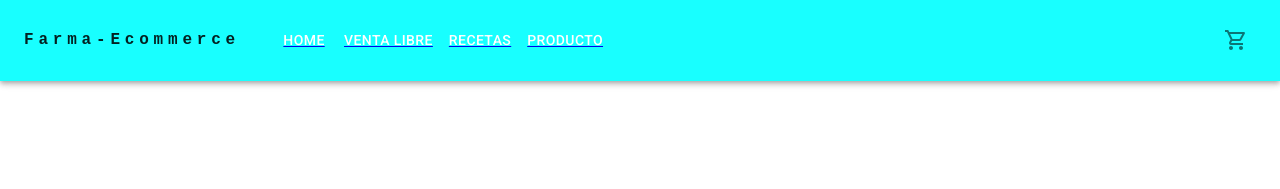
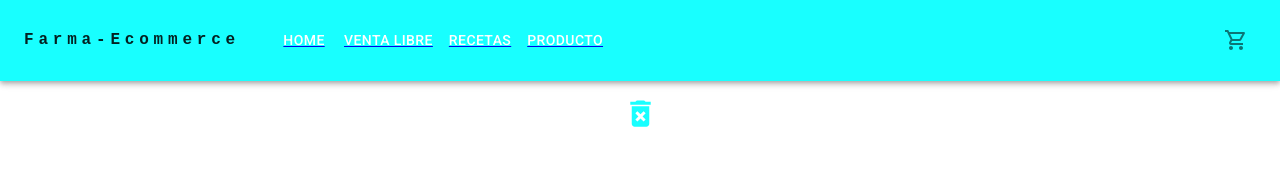
Before and after one commit to santisa147/farmaecommerce, a React (Create React App) app: page /cart in a window 1280 px wide. Shown: the top 189 px of the page. Built offline with nearby package versions, Linux system fonts and the light colour scheme.

Commit message:
CartContext

```diff
--- a/src/App.js
+++ b/src/App.js
@@ -8,6 +8,8 @@ import Test from "./Test/Test";
 import { ThemeProvider } from "@mui/material";
 import theme from "./ThemeConfig";
 import Cart from "./components/Cart";
+import { CartProvider } from "./components/CartContext";
+import { DataProvider } from "./components/DataContext";
 const items = [
   {
     id: 10,
@@ -16,7 +18,7 @@ const items = [
     price: 100,
     pictureURL: "",
     idcategoria: "recetas",
-
+    cartcant: 0,
   },
   {
     id: 11,
@@ -25,7 +27,7 @@ const items = [
     price: 100,
     pictureURL: "",
     idcategoria: "recetas",
-
+    cartcant: 0,
   },
   {
     id: 12,
@@ -34,7 +36,7 @@ const items = [
     price: 100,
     pictureURL: "",
     idcategoria: "recetas",
-
+    cartcant: 0,
   },
   {
     id: 13,
@@ -43,7 +45,7 @@ const items = [
     price: 100,
     pictureURL: "",
     idcategoria: "recetas",
-
+    cartcant: 0,
   },
   {
     id: 14,
@@ -52,7 +54,7 @@ const items = [
     price: 100,
     pictureURL: "",
     idcategoria: "ventalibre",
-
+    cartcant: 0,
   },
   {
     id: 15,
@@ -61,11 +63,14 @@ const items = [
     price: 100,
     pictureURL: "",
     idcategoria: "ventalibre",
-
+    cartcant: 0,
   },
 ];
 export function App() {
   return (
+    <DataProvider>
+    <CartProvider>
+      <div>
         <ThemeProvider theme={theme}>
           <BrowserRouter>
             <NavBar />
@@ -78,13 +83,16 @@ export function App() {
               />
               <Route
                 path="/product/:idproduct"
-            element={<ItemDetail prod={items} />}
+                element={<ItemDetail  />}
               />
 
-          <Route path="/cart" element={<Cart itemCart={items}/>}/>
+              <Route path="/cart" element={<Cart  />} />
             </Routes>
           </BrowserRouter>
         </ThemeProvider>
+      </div>
+    </CartProvider>
+    </DataProvider>
   );
 }
 
--- a/src/SCSS/App.scss
+++ b/src/SCSS/App.scss
@@ -11,3 +11,9 @@ main{
     justify-content: center;
     align-items: center;
 }
+#trashIcon{
+    display: flex;
+    justify-content: center;
+    margin: 15px;
+    align-items: center;
+}
--- a/src/components/Cart.jsx
+++ b/src/components/Cart.jsx
@@ -1,16 +1,44 @@
-import { Card, CardContent, CardMedia, Grid, Typography } from "@mui/material";
-import React, { useState } from "react";
+import {
+  Button,
+  ButtonGroup,
+  Card,
+  CardContent,
+  CardMedia,
+  Grid,
+  IconButton,
+  Typography,
+} from "@mui/material";
+import React, { useContext, useState } from "react";
 import { useEffect } from "react";
 import { useParams } from "react-router-dom";
+import { CartContext } from "./CartContext";
 import { ItemCount } from "./ItemCount";
-let itemList = [];
-export default function Cart({ itemCart }) {
+import DeleteForeverIcon from "@mui/icons-material/DeleteForever";
+import { render } from "@testing-library/react";
+import { DataContext } from "./DataContext";
 
-
-
+export default function Cart() {
+  const { cartItems, setcartItems } = useContext(CartContext);
+  const {itemList }= useContext(DataContext)
+  function handleDelete(id){
+    itemList.filter((d) => {
+      if (d.id == id) {
+        d.cartcant= 0
+      }
+    });
+    setcartItems(cartItems.filter((i)=>i.id != id))
+  }
+  function handleClear(){
+    render()
+    setcartItems([])
+    itemList.forEach(element => {
+      element.cartcant = 0
+    });
+  }
   return (
+    <div>
       <Grid container spacing={1} justifyContent="center">
-      {itemList.map((item) => (
+        {cartItems.map((item) => (
           <Grid item>
             <Card sx={{ maxWidth: 345 }}>
               <CardMedia
@@ -28,13 +56,21 @@ export default function Cart({ itemCart }) {
                   <p id="itemPrice">Precio: {item.price}</p>
                   <p id="itemID">Item ID: {item.id}</p>
                   <p>Item Category: {item.idcategoria}</p>
-                <p>Cantidad de items: {item.cantCart}</p>
+                  <p>Cantidad de items: {item.cartcant}</p>
                 </Typography>
-              <ItemCount />
+                <ButtonGroup>
+                  <Button onClick={()=>handleDelete(item.id)}>Eliminar Producto</Button>
+                </ButtonGroup>
               </CardContent>
             </Card>
           </Grid>
         ))}
       </Grid>
+      <div id="trashIcon">
+      <IconButton onClick={handleClear}>
+        <DeleteForeverIcon color={'primary'}fontSize={'large'} justifyContent={'center'}></DeleteForeverIcon>
+      </IconButton>
+      </div>
+    </div>
   );
 }
--- a/src/components/CartContext.jsx
+++ b/src/components/CartContext.jsx
@@ -0,0 +1,12 @@
+import React, { createContext, useState } from 'react'
+export const CartContext =createContext();
+
+export const CartProvider = ({children}) => {
+    const [cartItems, setcartItems] = useState([])
+
+  return (
+    <CartContext.Provider value={{cartItems, setcartItems}}>
+        {children}
+    </CartContext.Provider>
+  )
+}
--- /dev/null
+++ b/src/components/DataContext.jsx
@@ -0,0 +1,63 @@
+import React, { createContext } from "react";
+import { useState } from "react";
+const itemList = [
+    {
+      id: 10,
+      title: "Actron",
+      description: 150,
+      price: 100,
+      pictureURL: "",
+      idcategoria: "recetas",
+      cartcant: 0,
+    },
+    {
+      id: 11,
+      title: "Actron",
+      description: 150,
+      price: 100,
+      pictureURL: "",
+      idcategoria: "recetas",
+      cartcant: 0,
+    },
+    {
+      id: 12,
+      title: "Actron",
+      description: 150,
+      price: 100,
+      pictureURL: "",
+      idcategoria: "recetas",
+      cartcant: 0,
+    },
+    {
+      id: 13,
+      title: "Actron",
+      description: 150,
+      price: 100,
+      pictureURL: "",
+      idcategoria: "recetas",
+      cartcant: 0,
+    },
+    {
+      id: 14,
+      title: "Actron",
+      description: 150,
+      price: 100,
+      pictureURL: "",
+      idcategoria: "ventalibre",
+      cartcant: 0,
+    },
+    {
+      id: 15,
+      title: "Actron",
+      description: 150,
+      price: 100,
+      pictureURL: "",
+      idcategoria: "ventalibre",
+      cartcant: 0,
+    },
+  ];
+export const DataContext = createContext();
+export const DataProvider = ({ children }) => {
+    const[items,setitems]=useState([itemList])
+  return <DataContext.Provider value={{itemList}}>{children}</DataContext.Provider>;
+};
--- a/src/components/ListaProductos/ItemDetail.jsx
+++ b/src/components/ListaProductos/ItemDetail.jsx
@@ -1,75 +1,33 @@
 import { Card, CardContent, Grid, Typography, CardMedia } from "@mui/material";
-import React from "react";
+import React, { useContext } from "react";
 import { ItemCount } from "../ItemCount";
 import { useEffect } from "react";
 import { useState } from "react";
 import { useParams } from "react-router-dom";
 import Cart from "../Cart";
-// const prod = [
-//   {
-//     id: 10,
-//     title: "Actron",
-//     description: 150,
-//     price: 100,
-//     pictureURL: "",
-//     idcategoria: "recetas",
-//   },
-//   {
-//     id: 11,
-//     title: "Actron",
-//     description: 150,
-//     price: 100,
-//     pictureURL: "",
-//     idcategoria: "recetas",
-//   },
-//   {
-//     id: 12,
-//     title: "Actron",
-//     description: 150,
-//     price: 100,
-//     pictureURL: "",
-//     idcategoria: "recetas",
-//   },
-//   {
-//     id: 13,
-//     title: "Actron",
-//     description: 150,
-//     price: 100,
-//     pictureURL: "",
-//     idcategoria: "recetas",
-//   },
-//   {
-//     id: 14,
-//     title: "Actron",
-//     description: 150,
-//     price: 100,
-//     pictureURL: "",
-//     idcategoria: "ventalibre",
-//   },
-//   {
-//     id: 15,
-//     title: "Actron",
-//     description: 150,
-//     price: 100,
-//     pictureURL: "",
-//     idcategoria: "ventalibre",
-//   },
-// ];
+import { CartContext } from "../CartContext";
+import { render } from "@testing-library/react";
+import { DataContext } from "../DataContext";
 
-export function ItemDetail({ prod }) {
+export function ItemDetail() {
+  const { cartItems, setcartItems } = useContext(CartContext);
+  const { itemList } = useContext(DataContext);
   const { idproduct } = useParams();
   const [producto, setProducto] = useState([]);
   useEffect(() => {
     if (idproduct) {
-      setProducto(prod.filter((i) => i.id == idproduct));
+      setProducto(itemList.filter((i) => i.id == idproduct));
     }
   }, [idproduct]);
 
   function handleAddCart(count) {
-    console.log(count);
-    producto.cartCant = count
-    console.log(producto.cartCant);
-
+    itemList.filter((d) => {
+      if (d.id == idproduct) {
+        d.cartcant= count
+      }
+    });
+    console.log(itemList);
+    setcartItems(cartItems.concat(itemList.filter((i) => i.id == idproduct)));
   }
 
   return (
--- a/src/main.css
+++ b/src/main.css
@@ -39,3 +39,9 @@ main {
   display: flex;
   justify-content: center;
   align-items: center; }
+
+#trashIcon {
+  display: flex;
+  justify-content: center;
+  margin: 15px;
+  align-items: center; }
```
Also changed, not shown: src/components/ListaProductos/ItemDetailContainer.jsx (+2 -51 lines). Lines whose indentation alone changed are shown as unchanged.
